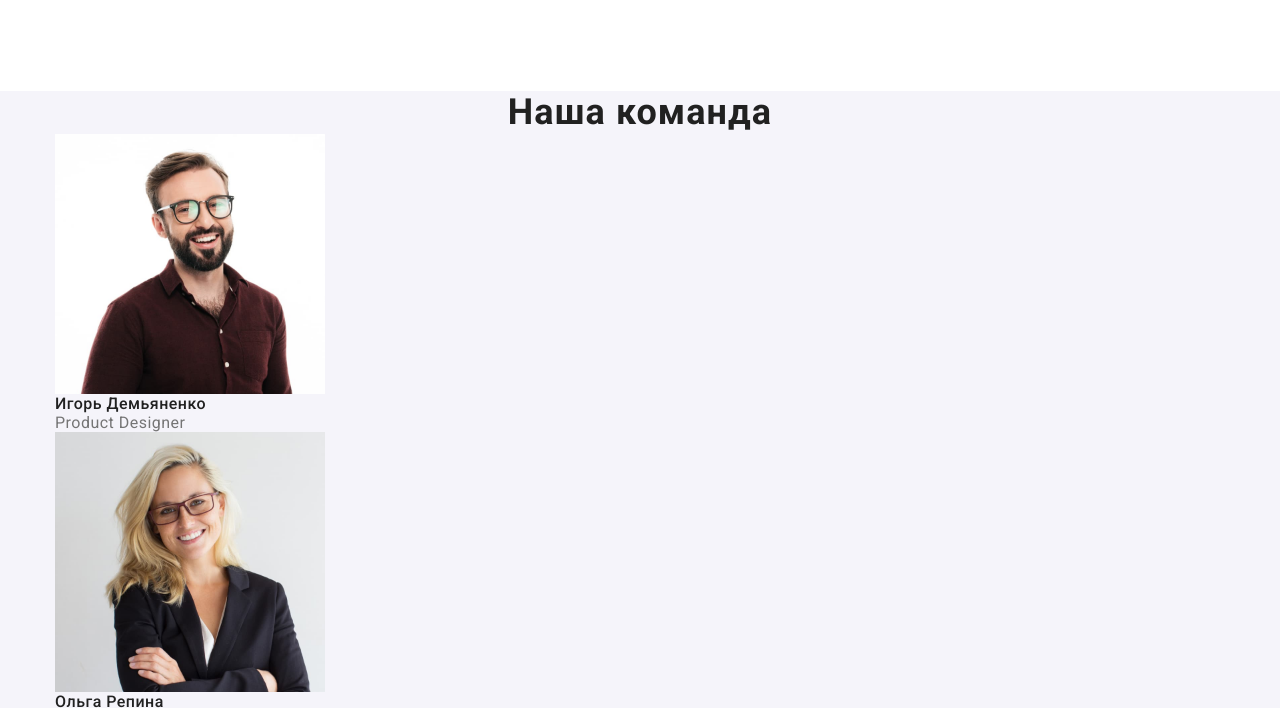
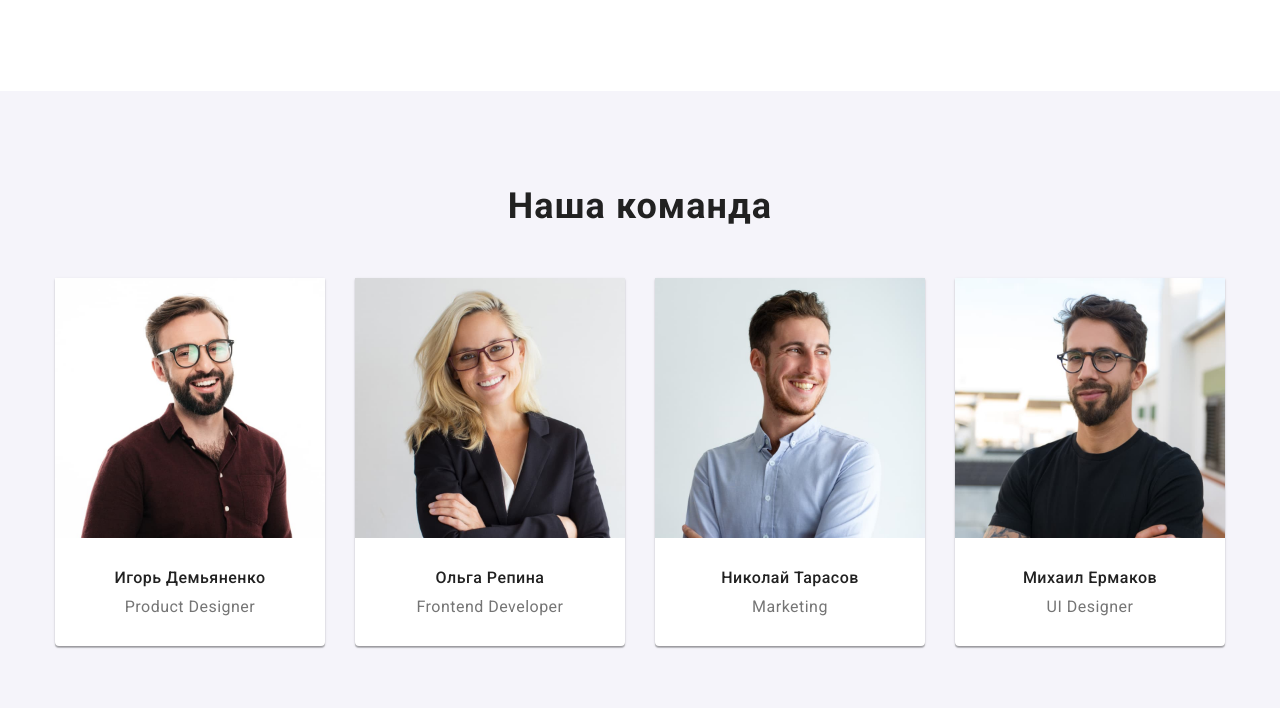
Before and after one commit to Vladimir-Prokopenko/goit-markup-hw-03, a plain HTML site: page index.html in a window 1280 px wide. Shown: the part 1355-2063 px from the top of the page. Drawn offline with Linux system fonts and the light colour scheme.

Commit message:
WebStudio ok

```diff
--- a/css/styles.css
+++ b/css/styles.css
@@ -79,6 +79,8 @@ p {
   line-height: 1.17;
   text-align: center;
   letter-spacing: 0.03em;
+
+  margin-bottom: var(--gap-header);
 
   color: var(--header-color);
 }
@@ -249,10 +251,6 @@ p {
   padding-bottom: var(--gap-section);
 }
 
-.about-title {
-  margin-bottom: var(--gap-header);
-}
-
 .about-list {
   display: flex;
 }
@@ -264,7 +262,27 @@ p {
 /* Секция команда */
 
 .team-section {
+  padding-top: var(--gap-section);
+  padding-bottom: var(--gap-section);
+
   background-color: var(--secondary-background);
+}
+
+.team-list {
+  display: flex;
+}
+
+.team-item {
+  text-align: center;
+  background-color: var(--prime-color);
+
+  border-radius: 0px 0px 4px 4px;
+  box-shadow: 0px 1px 3px rgba(0, 0, 0, 0.12), 0px 1px 1px rgba(0, 0, 0, 0.14),
+    0px 2px 1px rgba(0, 0, 0, 0.2);
+}
+
+.team-item + .team-item {
+  margin-left: var(--gap-item);
 }
 
 .team-title {
@@ -273,6 +291,9 @@ p {
   line-height: 1.187;
   letter-spacing: 0.03em;
 
+  margin-top: var(--gap-item);
+  margin-bottom: 10px;
+
   color: var(--header-color);
 }
 
@@ -280,6 +301,8 @@ p {
   font-size: 16px;
   line-height: 1.187;
   letter-spacing: 0.03em;
+
+  margin-bottom: var(--gap-item);
 
   color: var(--text-color);
 }
--- a/index.html
+++ b/index.html
@@ -109,7 +109,7 @@
       <!-- Секция о нас -->
       <section class="about-section">
         <div class="container">
-          <h2 class="about-title section-title">Чем мы занимаемся</h2>
+          <h2 class="section-title">Чем мы занимаемся</h2>
           <ul class="about-list list-reset">
             <li class="about-item">
               <img
@@ -143,7 +143,7 @@
       <section class="team-section">
         <div class="container">
           <h2 class="section-title">Наша команда</h2>
-          <ul class="list-reset">
+          <ul class="team-list list-reset">
             <li class="team-item">
               <img
                 src="./images/igor-demyanenko.jpg"
```
